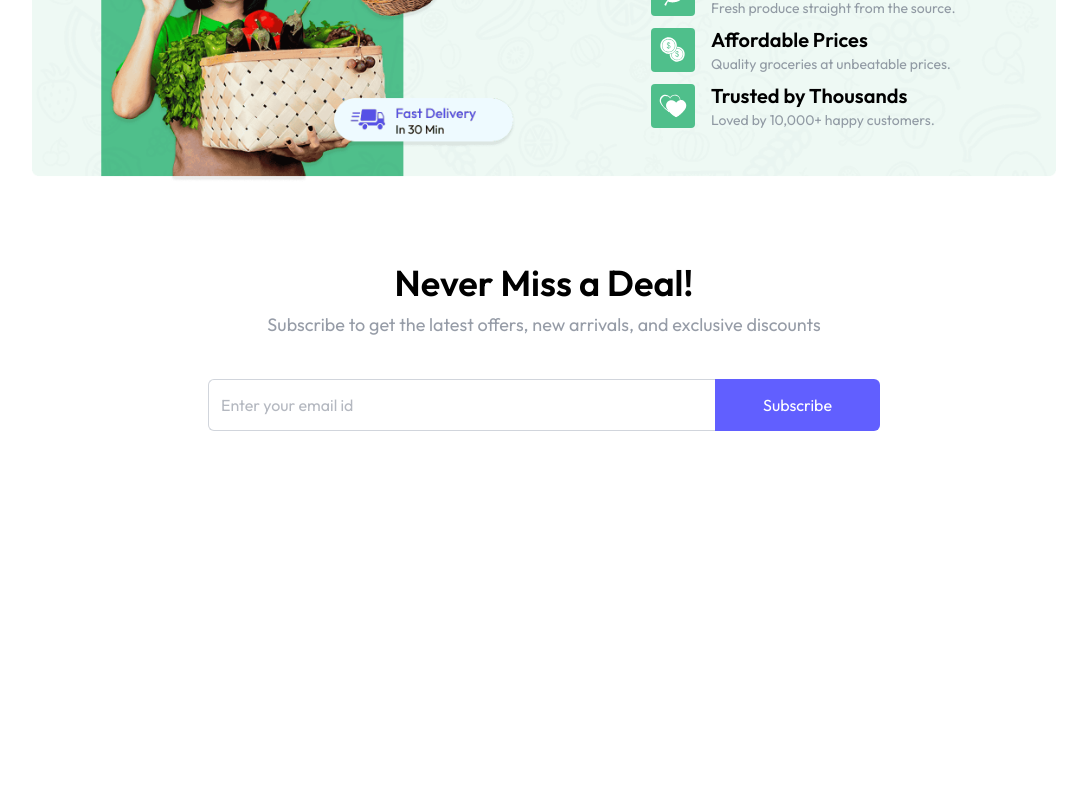
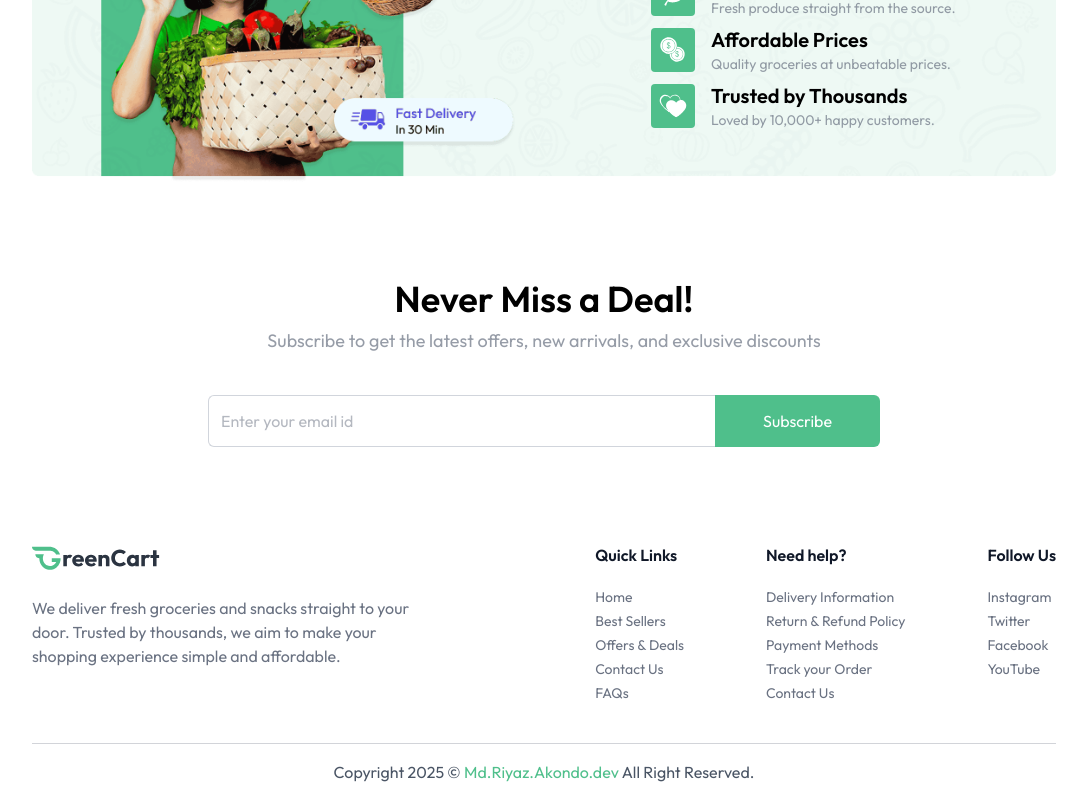
Before and after one commit to mdriyazakondo/Green-Cart-Client, a React (Vite) app: page / in a window 1280 px wide. Shown: the part 1467-2267 px from the top of the page, without its empty margins (96-1183 px from the left). Before the commit the page ends 1978 px from the top, so only its background shows below. Built offline with nearby package versions, Linux system fonts and the light colour scheme.

Commit message:
footer section

```diff
--- a/src/App.jsx
+++ b/src/App.jsx
@@ -3,6 +3,7 @@
 import { Route, Routes, useLocation } from "react-router-dom";
 import Home from "./pages/Home/Home";
 import { Toaster } from "react-hot-toast";
+import Footer from "./components/Footer/Footer";
 
 const App = () => {
   const isSellerPath = useLocation().pathname.includes("seller");
@@ -17,6 +18,7 @@
           <Route path="/" element={<Home />} />
         </Routes>
       </div>
+      {!isSellerPath && <Footer />}
     </div>
   );
 };
--- /dev/null
+++ b/src/components/Footer/Footer.jsx
@@ -0,0 +1,54 @@
+import React from "react";
+import { assets, footerLinks } from "../../assets/assets";
+
+const Footer = () => {
+  return (
+    <div className="px-6 md:px-16 lg:px-24 xl:px-32">
+      <div className="flex flex-col md:flex-row items-start justify-between gap-10 py-10 border-b border-gray-500/30 text-gray-500">
+        <div>
+          <img
+            className="w-34 md:w-32"
+            src={assets.logo}
+            alt="dummyLogoColored"
+          />
+          <p className="max-w-[410px] mt-6">
+            We deliver fresh groceries and snacks straight to your door. Trusted
+            by thousands, we aim to make your shopping experience simple and
+            affordable.
+          </p>
+        </div>
+        <div className="flex flex-wrap justify-between w-full md:w-[45%] gap-5">
+          {footerLinks.map((section, index) => (
+            <div key={index}>
+              <h3 className="font-semibold text-base text-gray-900 md:mb-5 mb-2">
+                {section.title}
+              </h3>
+              <ul className="text-sm space-y-1">
+                {section.links.map((link, i) => (
+                  <li key={i}>
+                    <a href={link.url} className="hover:underline transition">
+                      {link.text}
+                    </a>
+                  </li>
+                ))}
+              </ul>
+            </div>
+          ))}
+        </div>
+      </div>
+      <p className="py-4 text-center text-sm md:text-base text-gray-600">
+        Copyright {new Date().getFullYear()} ©{" "}
+        <a
+          target="_blank"
+          className="hover:underline text-primary"
+          href="https://protfolio-ruby-rho.vercel.app/"
+        >
+          Md.Riyaz.Akondo.dev
+        </a>{" "}
+        All Right Reserved.
+      </p>
+    </div>
+  );
+};
+
+export default Footer;
--- a/src/components/Home/ButtomBanner.jsx
+++ b/src/components/Home/ButtomBanner.jsx
@@ -19,7 +19,7 @@
             Why We Are the Best?
           </h1>
           {features.map((feature, index) => (
-            <div className="flex items-center gap-4 mt-2">
+            <div key={index} className="flex items-center gap-4 mt-2">
               <img
                 src={feature.icon}
                 alt={feature.title}
--- a/src/components/Home/NewsLetter.jsx
+++ b/src/components/Home/NewsLetter.jsx
@@ -2,7 +2,7 @@
 
 const NewsLetter = () => {
   return (
-    <div className="flex flex-col items-center justify-center text-center space-y-2 my-20">
+    <div className="flex flex-col items-center justify-center text-center space-y-2 mt-24 pb-14">
       <h1 className="md:text-4xl text-2xl font-semibold">Never Miss a Deal!</h1>
       <p className="md:text-lg text-gray-500/70 pb-8">
         Subscribe to get the latest offers, new arrivals, and exclusive
@@ -17,7 +17,7 @@
         />
         <button
           type="submit"
-          className="md:px-12 px-8 h-full text-white bg-indigo-500 hover:bg-indigo-600 transition-all cursor-pointer rounded-md rounded-l-none"
+          className="md:px-12 px-8 h-full text-white bg-primary hover:bg-primary-dull transition-all cursor-pointer rounded-md rounded-l-none"
         >
           Subscribe
         </button>
--- a/src/components/Home/ProductCard.jsx
+++ b/src/components/Home/ProductCard.jsx
@@ -27,6 +27,7 @@
               .fill("")
               .map((_, i) => (
                 <img
+                  key={i}
                   className="md:w-3.5 w-3"
                   src={i < 4 ? assets.star_icon : assets.star_dull_icon}
                 />
```
